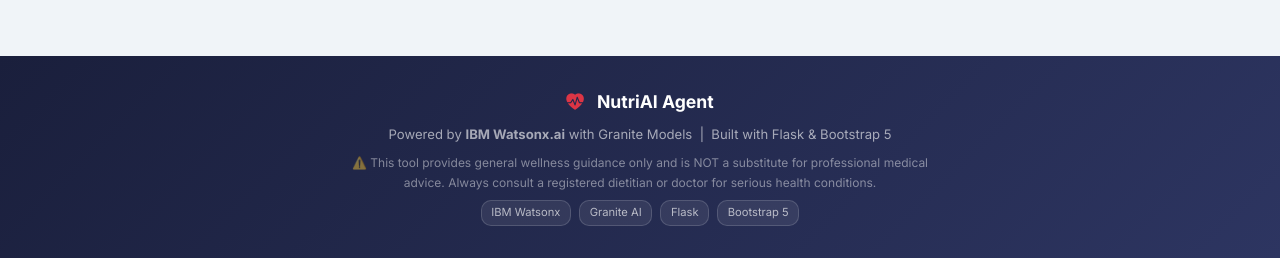
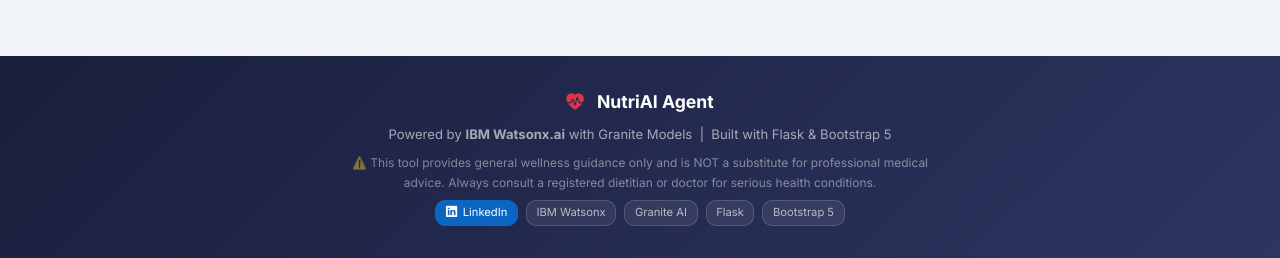
Before and after one commit to krushna9506/Nutrition_Agent, a Flask app: page / in a window 1280 px wide. Shown: the part 1645-1903 px from the top of the page. Run offline with Flask 3, Linux system fonts and the light colour scheme.

Commit message:
Add LinkedIn badge to footer

```diff
--- a/static/css/style.css
+++ b/static/css/style.css
@@ -821,6 +821,17 @@ body {
   background: rgba(255,255,255,.08); border: 1px solid rgba(255,255,255,.15);
   color: rgba(255,255,255,.65); font-size: .7rem; padding: .2rem .6rem; border-radius: 10px;
 }
+.footer-social-link {
+  display: inline-flex; align-items: center; gap: .35rem;
+  text-decoration: none; transition: transform .2s ease, filter .2s ease, border-color .2s ease;
+}
+.footer-social-link:hover,
+.footer-social-link:focus-visible {
+  color: #fff; transform: translateY(-1px); filter: brightness(1.08);
+}
+.footer-linkedin {
+  background: #0A66C2; border-color: #0A66C2; color: #fff;
+}
 
 /* ============================================================
    MODAL
--- a/templates/index.html
+++ b/templates/index.html
@@ -935,6 +935,16 @@
       Always consult a registered dietitian or doctor for serious health conditions.
     </p>
     <div class="footer-badges mt-2">
+      <a
+        class="footer-badge footer-social-link footer-linkedin"
+        href="https://www.linkedin.com/in/krushna9506?utm_source=share_via&utm_content=profile&utm_medium=member_ios"
+        target="_blank"
+        rel="noopener noreferrer"
+        aria-label="Open Krushna Donge LinkedIn profile"
+      >
+        <i class="bi bi-linkedin"></i>
+        <span>LinkedIn</span>
+      </a>
       <span class="footer-badge">IBM Watsonx</span>
       <span class="footer-badge">Granite AI</span>
       <span class="footer-badge">Flask</span>
```
